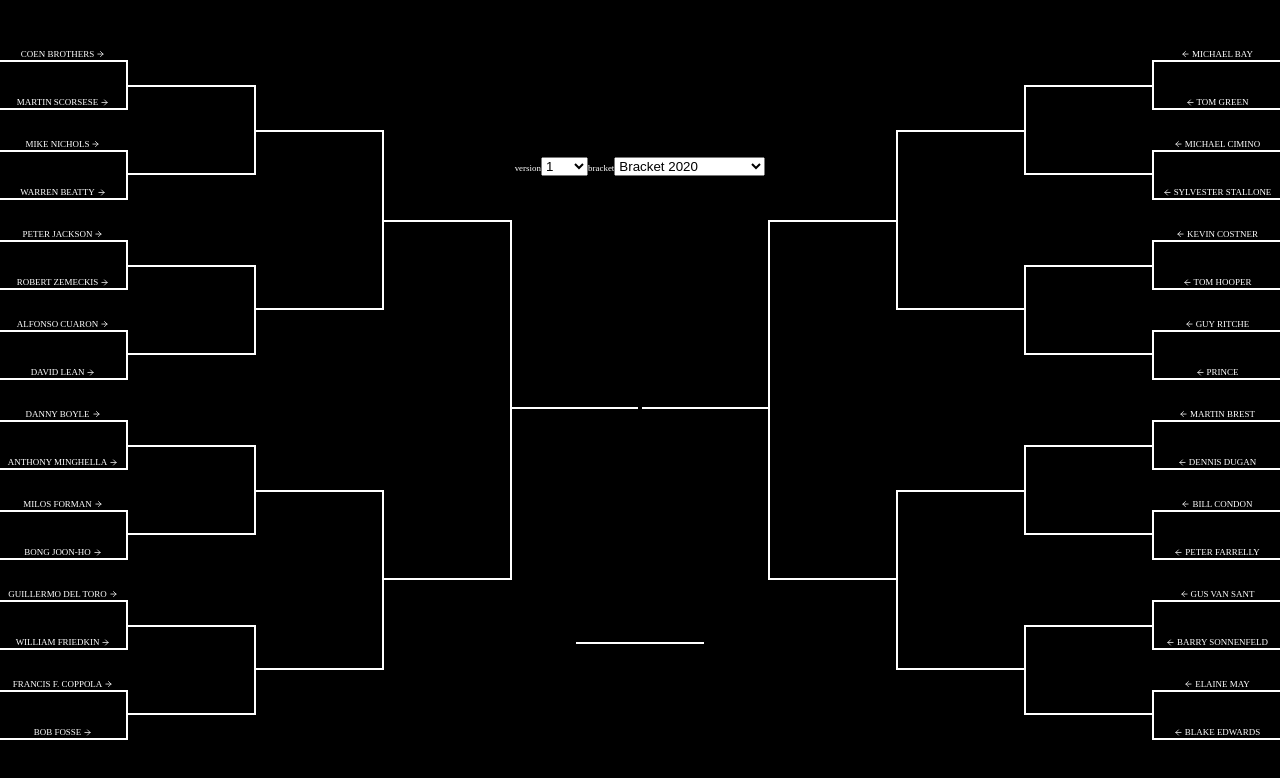
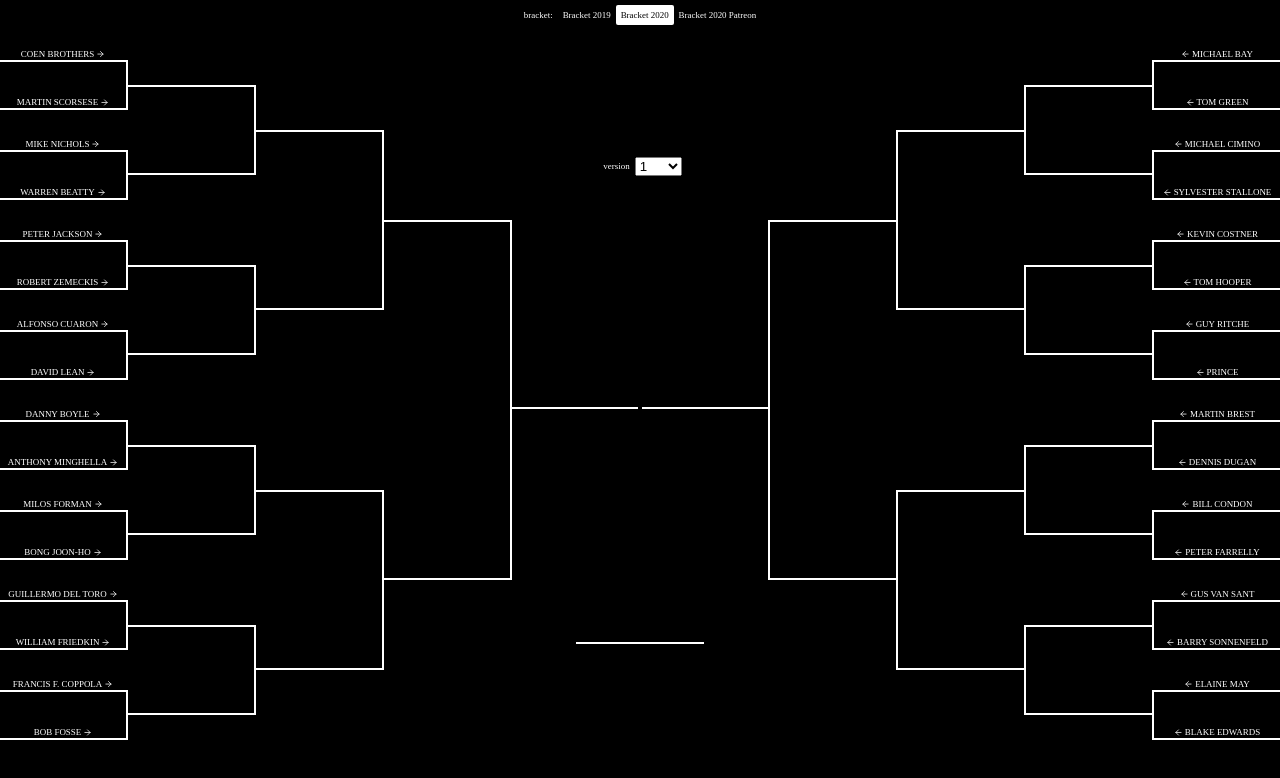
Before and after one commit to Jephuff/blank-check-march-madness, a React (Create React App) app: page / in a window 1280 px wide. Shown: the top 778 px of the page. Built offline with nearby package versions, Linux system fonts and the light colour scheme.

Commit message:
bracket selector

```diff
--- a/src/App.tsx
+++ b/src/App.tsx
@@ -19,9 +19,32 @@ export default () => {
   const isSmall = useIsSmall();
   const segmentWidth = useSegmentWidth();
 
+  const bracketSelector = (
+    <div style={{ display: 'flex' }}>
+      <div style={{ padding: 5 }}>bracket:</div>
+      {bracketKeys.map(key => (
+        <div
+          style={{
+            padding: 5,
+            cursor: 'pointer',
+            borderRadius: 2,
+            ...(key === bracket.key
+              ? { background: 'white', color: 'black' }
+              : {}),
+          }}
+          key={key}
+          onClick={() => setBracket(key)}
+        >
+          {key}
+        </div>
+      ))}
+    </div>
+  );
   const controls = (
-    <div>
-      <label htmlFor="version">version</label>
+    <div style={{ display: 'flex', alignItems: 'center' }}>
+      <label htmlFor="version" style={{ padding: 5 }}>
+        version
+      </label>
       <select
         id="version"
         onChange={event => {
@@ -39,17 +62,6 @@ export default () => {
         ))}
         <option>new</option>
       </select>
-
-      <label htmlFor="bracket">bracket</label>
-      <select
-        id="bracket"
-        onChange={event => setBracket(event.target.value as any)}
-        value={bracket.key}
-      >
-        {bracketKeys.map(key => (
-          <option key={key}>{key}</option>
-        ))}
-      </select>
     </div>
   );
   return isSmall ? (
@@ -60,6 +72,8 @@ export default () => {
         verticalAlign: 'middle',
         alignItems: 'center',
         fontSize: '1.1vw',
+        paddingTop: 20,
+        paddingBottom: 20,
       }}
     >
       <div
@@ -68,8 +82,11 @@ export default () => {
           position: 'absolute',
           top: 10,
           right: 10,
+          display: 'flex',
+          alignItems: 'center',
         }}
       >
+        {bracketSelector}
         {controls}
       </div>
       <ForkWrapper
@@ -103,6 +120,19 @@ export default () => {
         fontSize: '0.7vw',
       }}
     >
+      <div
+        style={{
+          position: 'absolute',
+          top: 0,
+          right: 0,
+          left: 0,
+          display: 'flex',
+          justifyContent: 'center',
+          paddingTop: 5,
+        }}
+      >
+        {bracketSelector}
+      </div>
       <ForkWrapper
         right={undefined}
         onSelect={(value: any) => setSelected([value, selected[1]])}
```
